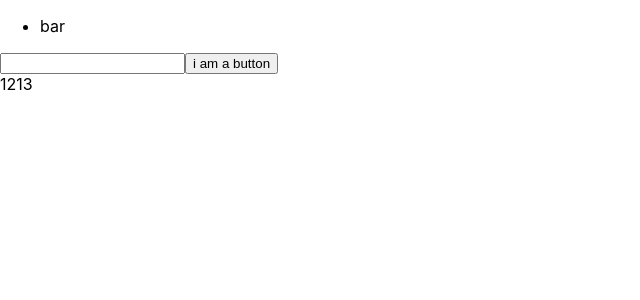
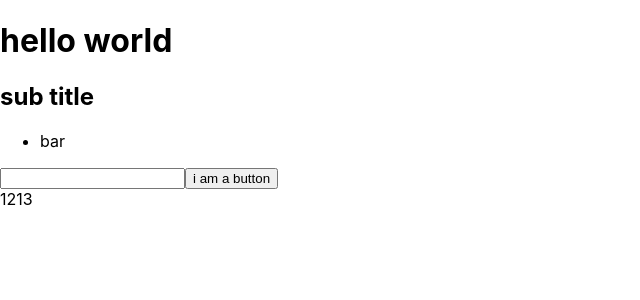
Before and after one commit to cashwu/React30dayBook, a React (Create React App) app: page / in a window 1280 px wide. Shown: the top 300 px of the page, without its empty margins (0-640 px from the left). Built offline with nearby package versions, Linux system fonts and the light colour scheme.

Commit message:
ch2-7 component

```diff
--- /dev/null
+++ b/src/MyComponent.jsx
@@ -0,0 +1,20 @@
+// function MyComponent(props) {
+//   // return <h1>my component</h1>;
+//   return (
+//     <>
+//       <h1>{props.title}</h1>
+//       <h2>{props.subTitle}</h2>
+//     </>
+//   );
+// }
+
+function MyComponent({ title, subTitle }) {
+  return (
+    <>
+      <h1>{title}</h1>
+      <h2>{subTitle}</h2>
+    </>
+  );
+}
+
+export default MyComponent;
--- a/src/index.js
+++ b/src/index.js
@@ -1,27 +1,35 @@
 // import React from 'react';
 // import {Fragment} from 'react';
-import ReactDOM from 'react-dom/client';
-import './index.css';
-import App from './App';
-import reportWebVitals from './reportWebVitals';
+import ReactDOM from "react-dom/client";
+import "./index.css";
+import App from "./App";
+import reportWebVitals from "./reportWebVitals";
+import MyComponent from "./MyComponent";
 
-const root = ReactDOM.createRoot(document.getElementById('root'));
+const root = ReactDOM.createRoot(document.getElementById("root"));
 
 // const items =["foo", "bar"];
-const items =["bar"];
+const items = ["bar"];
 
 let childElement;
-if (items.length >1) {
-  childElement = <input type='number' name='number' />
+if (items.length > 1) {
+  childElement = <input type="number" name="number" />;
 } else {
-  childElement = <input type='password' name='password' />
+  childElement = <input type="password" name="password" />;
+}
+
+function MyButton() {
+  return <button>i am a button</button>;
 }
 
 const reactElement = (
   <>
-      <div id="wrapper" className='foo'>
+    <MyComponent title="hello world" subTitle="sub title" />
+    <div id="wrapper" className="foo">
       <ul>
-          {items.map(item => <li className='list-item'>{item}</li>)}
+        {items.map((item) => (
+          <li className="list-item">{item}</li>
+        ))}
         {/* <li className='list-item'>item 1</li>
           <li className='list-item'>item 2</li>
           <li className='list-item'>item 3</li> */}
@@ -29,15 +37,14 @@ if (items.length >1) {
 
       {childElement}
 
-        <button id='button1'>i am a button</button>
+      <MyButton />
+      {/* <button id='button1'>i am a button</button> */}
     </div>
     <div>1213</div>
   </>
 );
 
-  root.render(reactElement)
-
-
+root.render(reactElement);
 
 // root.render(
 //   <React.StrictMode>
```
Lines whose indentation alone changed are shown as unchanged.
